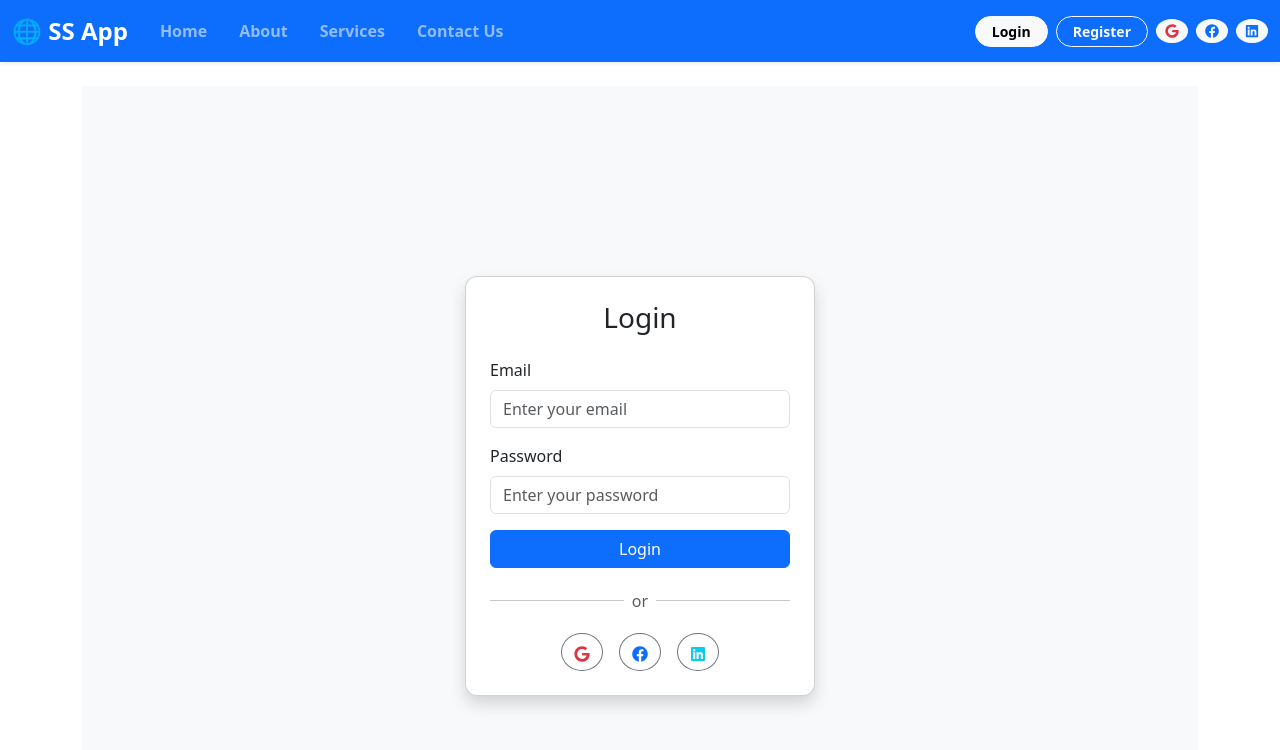
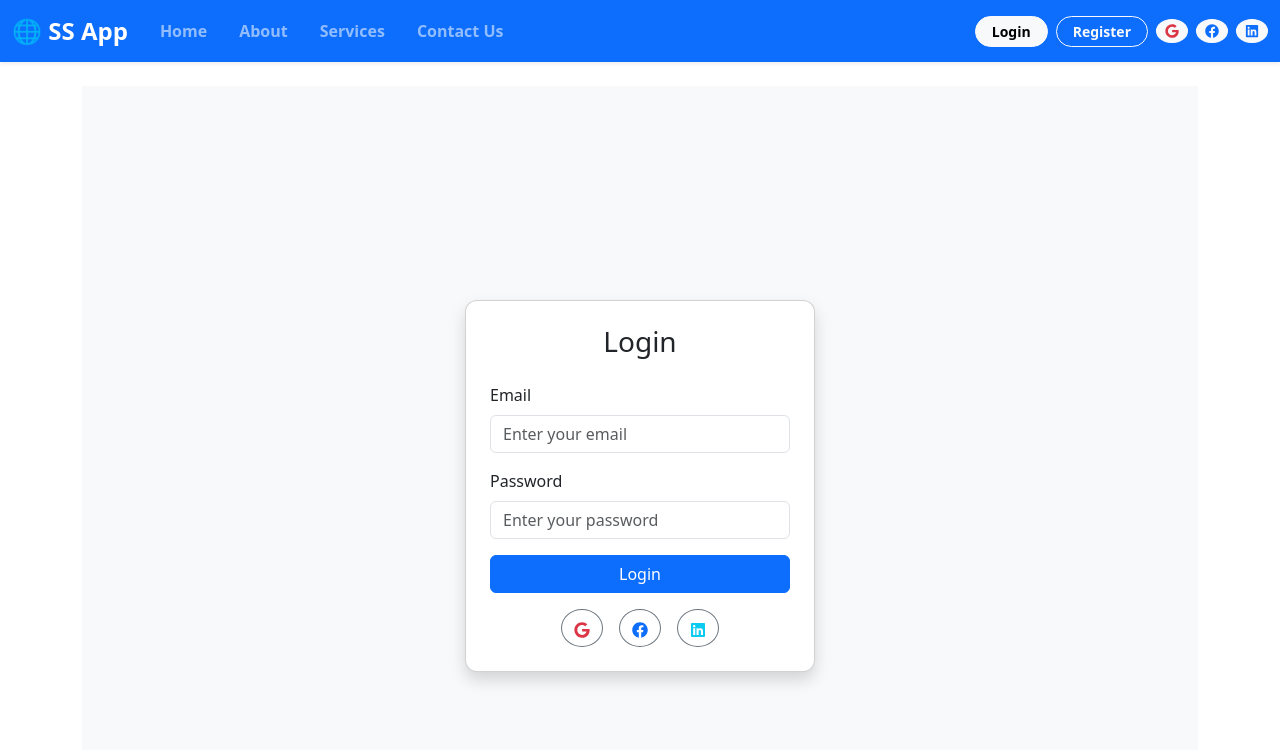
Before and after one commit to anilsahda/ssui, a Next.js app: page /login in a window 1280 px wide. Shown: the top 750 px of the page. Built offline with nearby package versions, Linux system fonts and the light colour scheme.

Commit message:
login completed

```diff
--- /dev/null
+++ b/api.ts
@@ -0,0 +1,14 @@
+import axios from "axios";
+import useAuthStore from "./store/useAuthStore";
+
+const API = axios.create({ baseURL: "https://localhost:7024/api" }); // .Net API Url
+//const API = axios.create({ baseURL: "http://localhost:4000/api" }); // Node API Url
+
+API.interceptors.request.use((req) => {
+  const token = useAuthStore.getState().token;
+  if (token)
+    req.headers.Authorization = `Bearer ${token}`;
+  return req;
+});
+
+export default API;
--- a/app/(main)/login/page.tsx
+++ b/app/(main)/login/page.tsx
@@ -1,45 +1,62 @@
 "use client";
+
+import { useState } from "react";
+import { useRouter } from "next/navigation";
 import { FaGoogle, FaFacebook, FaLinkedin } from "react-icons/fa";
 
+import API from "@/api";
+import useAuthStore from "@/store/useAuthStore";
+
 export default function Login() {
+  const router = useRouter();
+  const login = useAuthStore((state) => state.login);
+
+  const [email, setEmail] = useState("");
+  const [password, setPassword] = useState("");
+  const [loading, setLoading] = useState(false);
+
+  const handleSubmit = async (e: React.FormEvent) => {
+    e.preventDefault();
+    setLoading(true);
+
+    try {
+      const res = await API.post("/auths/login", { email, password });
+
+      // Save user + token in persistent Zustand
+      login(res.data.user, res.data.token);
+
+      // Redirect based on role
+      if (res.data.role === "Super Admin") router.push("/superadmin");
+      else if (res.data.role === "Admin") router.push("/admin");
+      else if (res.data.role === "Doctor") router.push("/doctor");
+      else router.push("/student");
+    } catch (err: any) {
+      alert(err.response?.data?.error || "Login failed");
+    } finally {
+      setLoading(false);
+    }
+  };
+
   return (
     <div className="d-flex justify-content-center align-items-center vh-100 bg-light">
       <div className="card shadow p-4" style={{ width: "350px", borderRadius: "12px" }}>
         <h3 className="text-center mb-4">Login</h3>
-
-        {/* Email */}
+        <form onSubmit={handleSubmit}>
           <div className="mb-3">
             <label className="form-label">Email</label>
-          <input type="email" className="form-control" placeholder="Enter your email" />
+            <input type="email" className="form-control" placeholder="Enter your email" value={email} onChange={(e) => setEmail(e.target.value)} required />
           </div>
-
-        {/* Password */}
           <div className="mb-3">
             <label className="form-label">Password</label>
-          <input type="password" className="form-control" placeholder="Enter your password" />
+            <input type="password" className="form-control" placeholder="Enter your password" value={password} onChange={(e) => setPassword(e.target.value)} required />
           </div>
+          <button type="submit" className="btn btn-primary w-100 mb-3" disabled={loading}>{loading ? "Logging in..." : "Login"}</button>
+        </form>
 
-        {/* Login Button */}
-        <a href="superadmin" className="btn btn-primary w-100 mb-3">Login</a>
-
-        {/* Divider */}
-        <div className="d-flex align-items-center mb-3">
-          <hr className="flex-grow-1" />
-          <span className="px-2 text-muted">or</span>
-          <hr className="flex-grow-1" />
-        </div>
-
-        {/* Social Login */}
         <div className="d-flex justify-content-center gap-3">
-          <button className="btn btn-outline-secondary rounded-circle">
-            <FaGoogle className="text-danger" />
-          </button>
-          <button className="btn btn-outline-secondary rounded-circle">
-            <FaFacebook className="text-primary" />
-          </button>
-          <button className="btn btn-outline-secondary rounded-circle">
-            <FaLinkedin className="text-info" />
-          </button>
+          <button type="button" className="btn btn-outline-secondary rounded-circle"><FaGoogle className="text-danger" /></button>
+          <button type="button" className="btn btn-outline-secondary rounded-circle"><FaFacebook className="text-primary" /></button>
+          <button type="button" className="btn btn-outline-secondary rounded-circle"><FaLinkedin className="text-info" /></button>
         </div>
       </div>
     </div>
--- /dev/null
+++ b/store/useAuthStore.ts
@@ -0,0 +1,32 @@
+import { create } from "zustand";
+import { persist } from "zustand/middleware";
+
+interface User {  //class
+  id: string;
+  name: string;
+  email: string;
+  role: string;
+}
+
+interface AuthState {  //interface
+  user: User | null;
+  token: string | null;
+  isAuthenticated: boolean;
+  login: (user: User, token: string) => void;
+  logout: () => void;
+}
+
+const useAuthStore = create<AuthState>()(  //repositories
+  persist(
+    (set) => ({
+      user: null,
+      token: null,
+      isAuthenticated: false,
+      login: (user, token) => set({ user, token, isAuthenticated: true }),
+      logout: () => set({ user: null, token: null, isAuthenticated: false }),
+    }),
+    { name: "auth-storage" }
+  )
+);
+
+export default useAuthStore;
```
Lines whose indentation alone changed are shown as unchanged.
